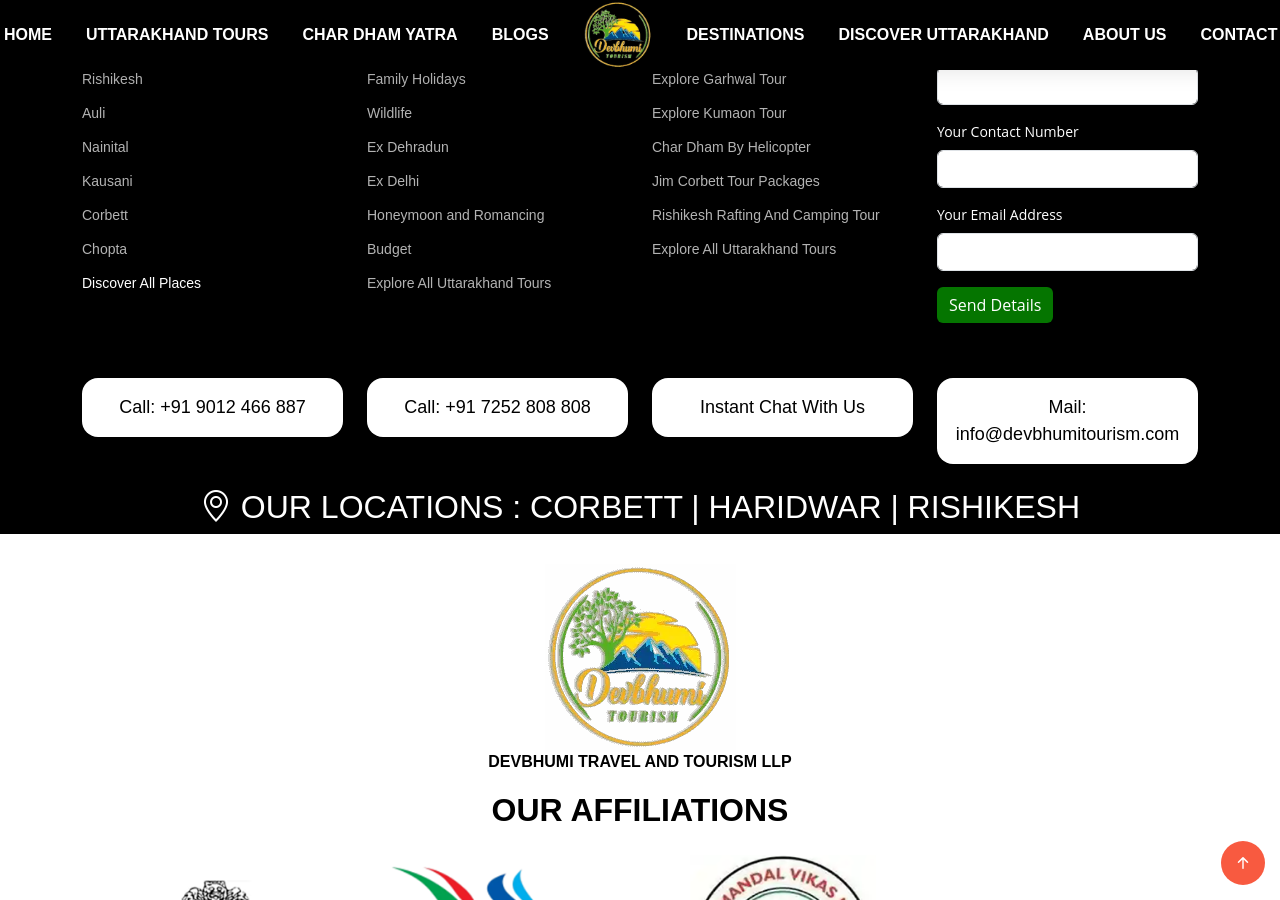
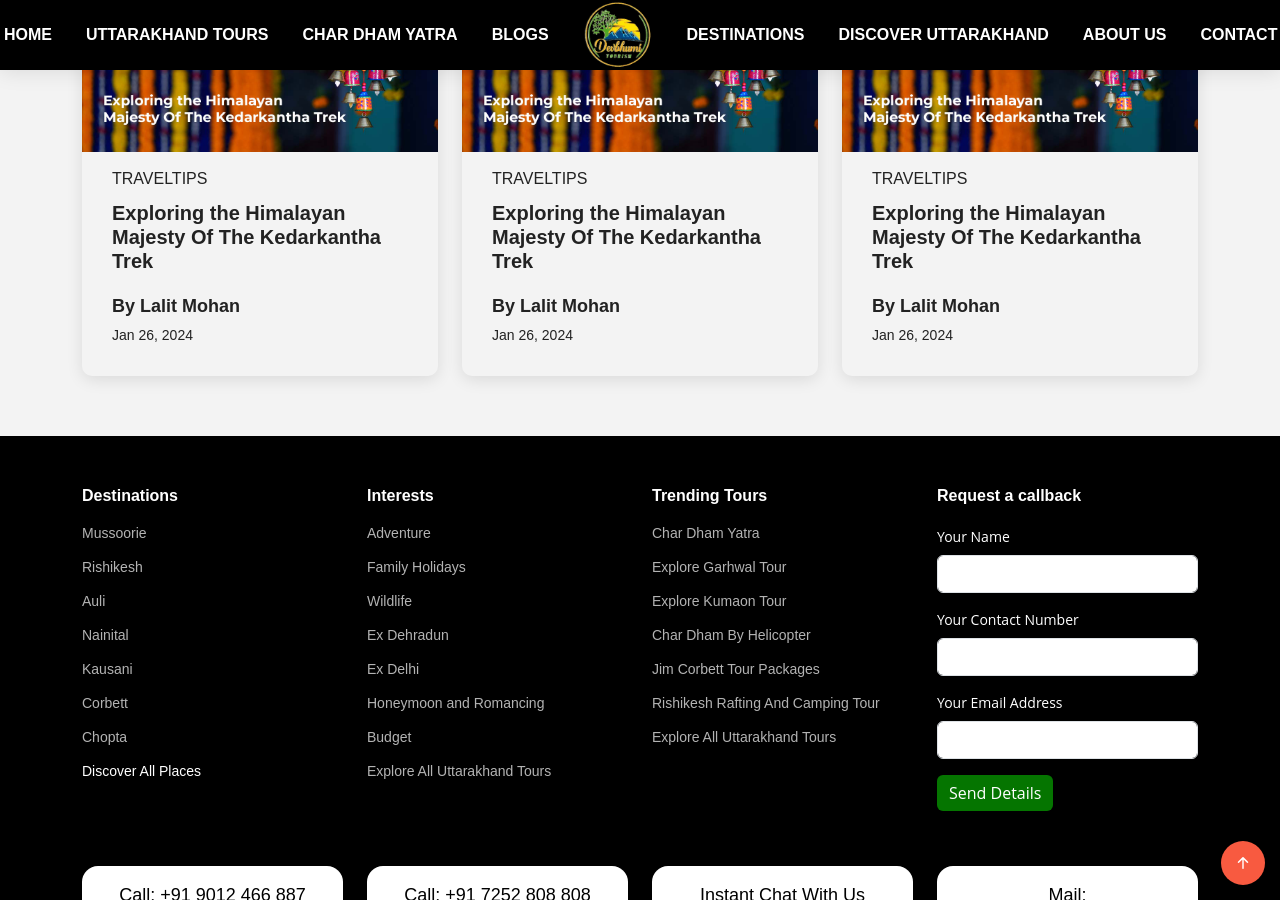
Before and after one commit to sualsoft/devbhumitourism, a Jekyll site: the page built from index.markdown, in a window 1280 px wide and 900 px high, scrolled down 12301 px. Built offline with Jekyll 4.4.1, drawn with Linux system fonts in a browser that asks for light colours; some web fonts are replaced.

Commit message:
Update home.html

```diff
--- a/_layouts/home.html
+++ b/_layouts/home.html
@@ -1905,6 +1905,79 @@
               </article>
             </div>
 
+<div class="col-xl-4 col-md-6" data-aos="fade-up" data-aos-delay="100">
+              <article>
+                <div class="post-img">
+                  <img src="/assets/img/blog/blog-1.jpg" alt="" class="img-fluid" />
+                </div>
+
+                <p class="post-category">TRAVELTIPS</p>
+
+                <h2 class="title">
+                  <a href='/blog/2024-02-13-welcome-to-jekyll'>Exploring the Himalayan Majesty Of The Kedarkantha Trek</a>
+                </h2>
+
+                <div class="d-flex align-items-center">
+                  <div class="post-meta">
+                    <p class="post-author">By Lalit Mohan</p>
+                    <p class="post-date">
+                      <time datetime="2024-01-26T05:34:25+00:00"
+                        >Jan 26, 2024</time
+                      >
+                    </p>
+                  </div>
+                </div>
+              </article>
+              </div>
+          <div class="col-xl-4 col-md-6" data-aos="fade-up" data-aos-delay="100">
+              <article>
+                <div class="post-img">
+                  <img src="/assets/img/blog/blog-1.jpg" alt="" class="img-fluid" />
+                </div>
+
+                <p class="post-category">TRAVELTIPS</p>
+
+                <h2 class="title">
+                  <a href='/blog/2024-02-13-welcome-to-jekyll'>Exploring the Himalayan Majesty Of The Kedarkantha Trek</a>
+                </h2>
+
+                <div class="d-flex align-items-center">
+                  <div class="post-meta">
+                    <p class="post-author">By Lalit Mohan</p>
+                    <p class="post-date">
+                      <time datetime="2024-01-26T05:34:25+00:00"
+                        >Jan 26, 2024</time
+                      >
+                    </p>
+                  </div>
+                </div>
+              </article>
+            </div>
+          <div class="col-xl-4 col-md-6" data-aos="fade-up" data-aos-delay="100">
+              <article>
+                <div class="post-img">
+                  <img src="/assets/img/blog/blog-1.jpg" alt="" class="img-fluid" />
+                </div>
+
+                <p class="post-category">TRAVELTIPS</p>
+
+                <h2 class="title">
+                  <a href='/blog/2024-02-13-welcome-to-jekyll'>Exploring the Himalayan Majesty Of The Kedarkantha Trek</a>
+                </h2>
+
+                <div class="d-flex align-items-center">
+                  <div class="post-meta">
+                    <p class="post-author">By Lalit Mohan</p>
+                    <p class="post-date">
+                      <time datetime="2024-01-26T05:34:25+00:00"
+                        >Jan 26, 2024</time
+                      >
+                    </p>
+                  </div>
+                </div>
+              </article>
+            </div>
+
           </div>
         </div>
       </section>
```
